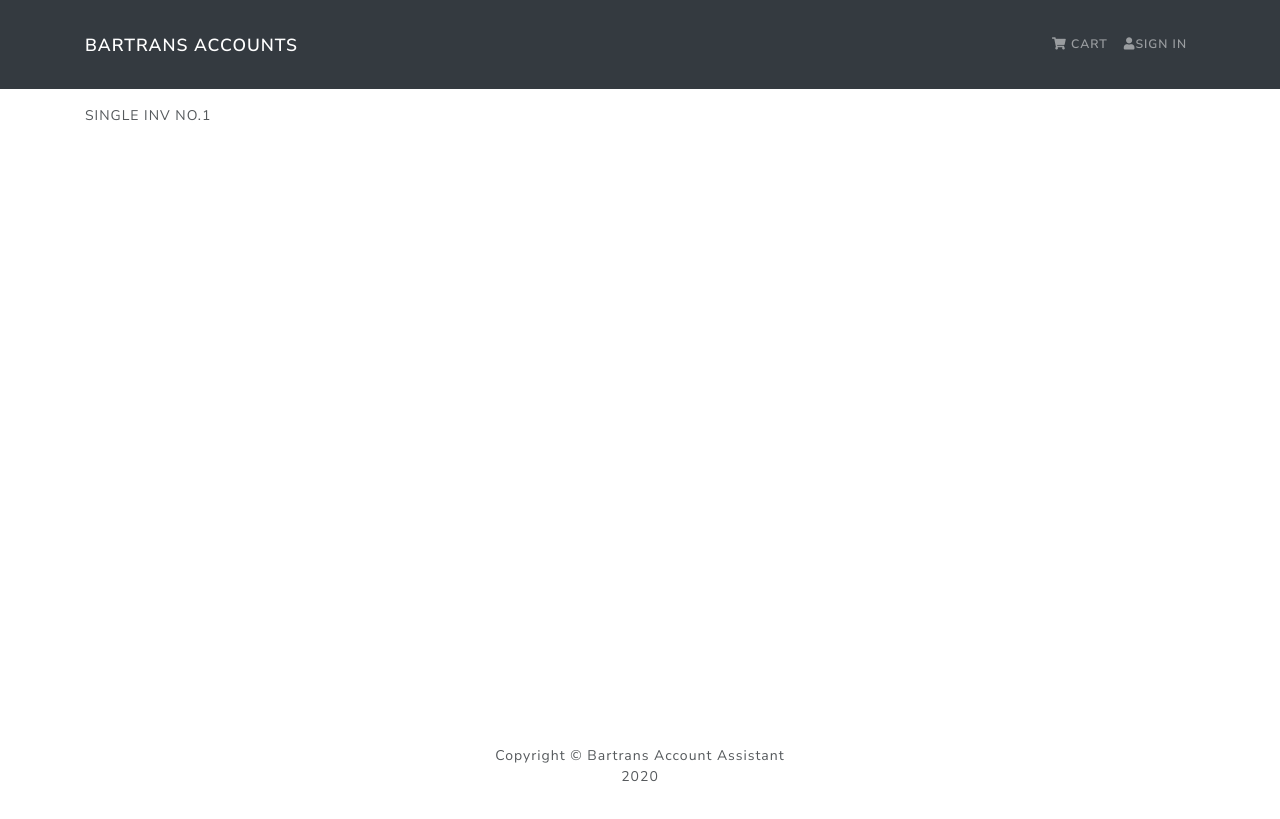
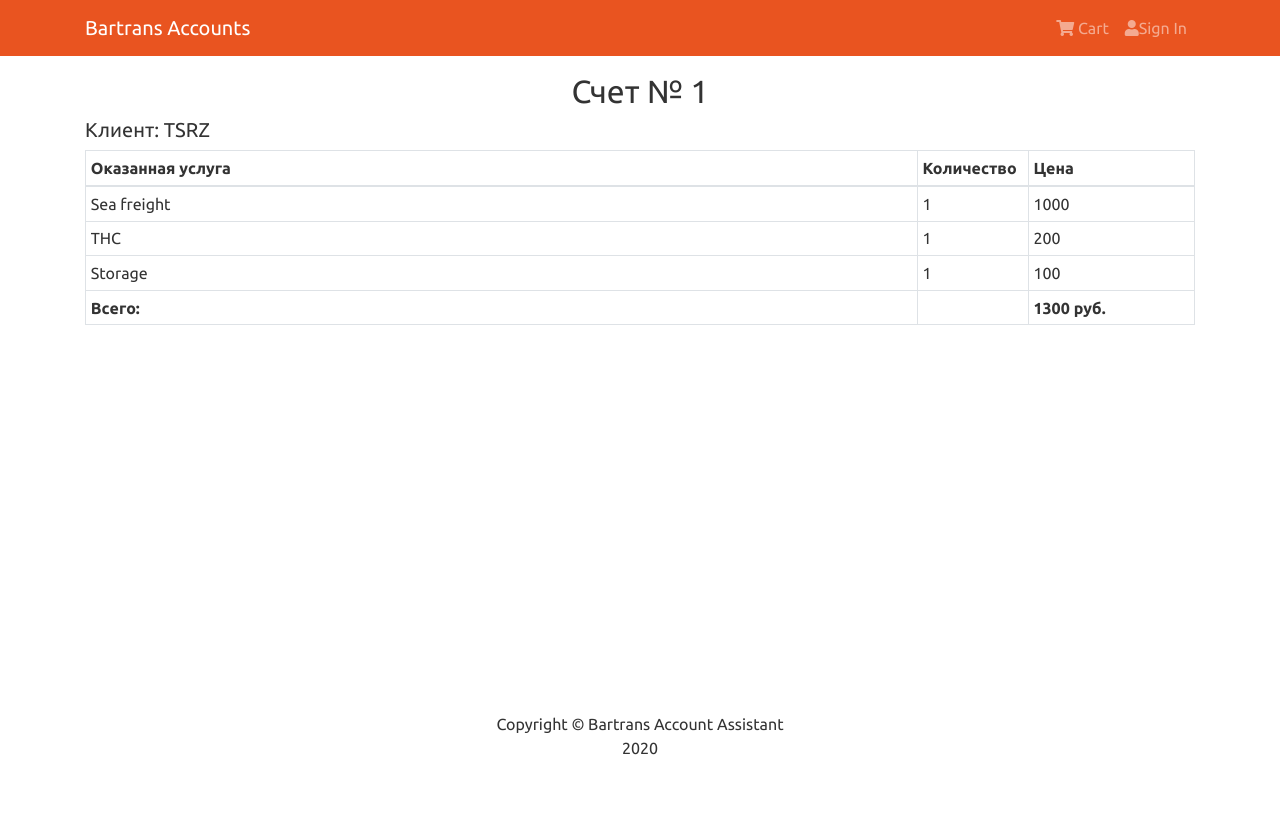
Before and after one commit to serg988/accounting, a React (Create React App) app in the folder frontend/: page /invoice/1 in a window 1280 px wide. Built offline with nearby package versions, Linux system fonts and the light colour scheme.

Commit message:
added singleInvoice EditModal

```diff
--- a/frontend/src/App.js
+++ b/frontend/src/App.js
@@ -21,7 +21,7 @@ const App = () => {
             <Route path='/' exact>
               <HomeScreen />
             </Route>
-            <Route path='/invoice/:iid'>
+            <Route path='/invoice/:iid' exact>
               <SingleInvoice />
             </Route>
           </Container>
--- a/frontend/src/components/Header.js
+++ b/frontend/src/components/Header.js
@@ -5,7 +5,7 @@ import { NavLink } from 'react-router-dom'
 const Header = () => {
   return (
     <header>
-      <Navbar bg='dark' variant='dark' expand='lg' collapseOnSelect>
+      <Navbar bg='primary' variant='dark' expand='lg' collapseOnSelect>
         <Container>
           <NavLink to='/'>
             <Navbar.Brand>Bartrans Accounts</Navbar.Brand>
--- a/frontend/src/invoices/SingleInvoice.js
+++ b/frontend/src/invoices/SingleInvoice.js
@@ -1,9 +1,62 @@
-import React from 'react'
+import React, { useState, useCallback } from 'react'
 import { withRouter } from 'react-router-dom'
+import { invoices } from '../invoices'
+import { Table, InputGroup, FormControl } from 'react-bootstrap'
+import EditModal from '../shared/UIElements/EditModal'
+import Form from '../shared/form/Form'
 
 const SingleInvoice = (props) => {
+  const [showModal, setShowModal] = useState(false)
+  const iid = props.match.params.iid
+  const invoice = invoices.filter((inv) => inv.id === +iid)
+  console.log(invoice[0])
+  const { id, customerName, lines, invoiceTotal } = invoice[0]
 
-  return <div>SINGLE INV NO.{props.match.params.iid}</div>
+  const handleShow = () => {
+    setShowModal(true)
+  }
+  const handleClose = () => {
+    setShowModal(false)
+  }
+  return (
+    <>
+      <EditModal
+        showModal={showModal}
+        closeModal={handleClose}
+        title='Редактировать Запись'
+        body={<Form />}
+      />
+      <h2 className='text-center'>Счет № {id}</h2>
+      <h5>Клиент: {customerName}</h5>
+      <Table bordered hover size='sm'>
+        <thead>
+          <tr>
+            <th style={{ width: '75%' }}>Оказанная услуга</th>
+            <th style={{ width: '10%' }}>Количество</th>
+            <th style={{ width: '15%' }}>Цена </th>
+          </tr>
+        </thead>
+        <tbody>
+          {lines.map((line) => (
+            <tr key={Math.random()} onClick={handleShow}>
+              <td>{line.jobDescription}</td>
+              <td>{line.quantity}</td>
+              <td>{line.cost}</td>
+            </tr>
+          ))}
+          <tr>
+            <td>
+              <strong>Всего: </strong>
+            </td>
+            <td></td>
+            <td>
+              <strong>{invoiceTotal} руб.</strong>
+            </td>
+          </tr>
+        </tbody>
+      </Table>
+    </>
+  )
 }
 
 export default withRouter(SingleInvoice)
--- a/frontend/src/screens/HomeScreen.js
+++ b/frontend/src/screens/HomeScreen.js
@@ -12,7 +12,7 @@ const HomeScreen = () => {
 
   return (
     <div className='table-container'>
-      <h1>Account Assistant</h1>
+      <h1 className='text-center'>Account Assistant</h1>
       <Table bordered hover size='sm'>
         <thead>
           <tr>
--- /dev/null
+++ b/frontend/src/shared/UIElements/EditModal.js
@@ -0,0 +1,31 @@
+import React from 'react'
+
+import { Modal } from 'react-bootstrap'
+import { Button } from 'react-bootstrap'
+
+const EditModal = ({ showModal, closeModal, title, body }) => {
+  return (
+    <>
+      <Modal
+        show={showModal}
+        onHide={closeModal}
+        backdrop='static'
+        keyboard={false}
+        size='xl'
+      >
+        <Modal.Header closeButton>
+          <Modal.Title>{title}</Modal.Title>
+        </Modal.Header>
+        <Modal.Body>{body}</Modal.Body>
+        <Modal.Footer>
+          <Button variant='secondary' onClick={closeModal}>
+            Close
+          </Button>
+          <Button variant='primary'>Сохранить</Button>
+        </Modal.Footer>
+      </Modal>
+    </>
+  )
+}
+
+export default EditModal
--- /dev/null
+++ b/frontend/src/shared/form/Form.js
@@ -0,0 +1,22 @@
+import React from 'react'
+import { Form, Col } from 'react-bootstrap'
+
+const FormEl = () => {
+  return (
+    <Form>
+      <Form.Row>
+        <Col xs={9}>
+          <Form.Control as='textarea' placeholder='Описание услуги' />
+        </Col>
+        <Col>
+          <Form.Control placeholder='Количество' />
+        </Col>
+        <Col>
+          <Form.Control placeholder='Цена' />
+        </Col>
+      </Form.Row>
+    </Form>
+  )
+}
+
+export default FormEl
```
Also changed, not shown: frontend/src/bootstrap.min.css, 1 other file (tests, documents, lock files or other folders).
